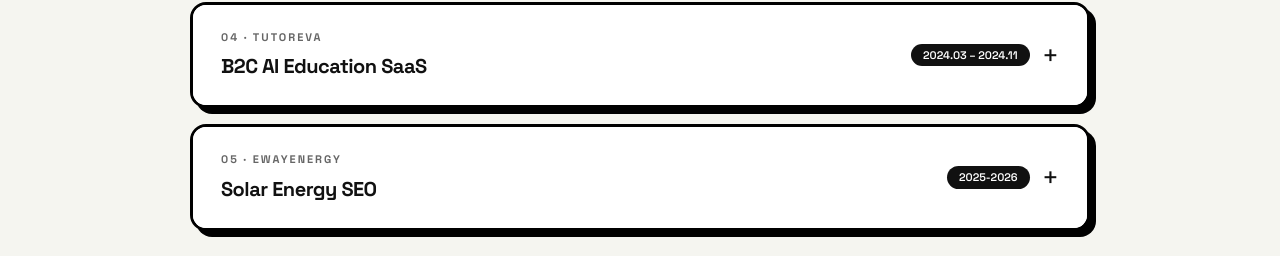
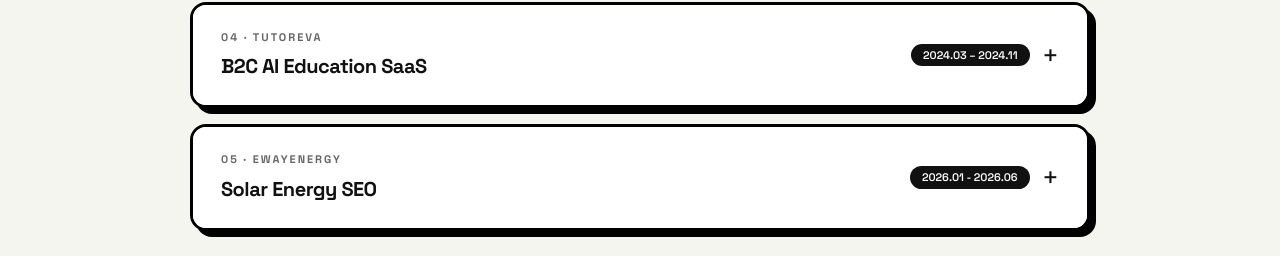
Before and after one commit to clairesun0731-art/claire-portfolio, a Next.js app: page / in a window 1280 px wide. Shown: the part 3925-4181 px from the top of the page. Built offline with nearby package versions, Linux system fonts and the light colour scheme.

Commit message:
Fix: define timelineRef type to resolve build error

```diff
--- a/app/page.tsx
+++ b/app/page.tsx
@@ -23,7 +23,7 @@ export default function Home() {
   const [copied, setCopied]           = useState(false);
   const [scrollProgress, setScrollProgress] = useState(0);
   const [heroBounce, setHeroBounce]   = useState(false);
-  const timelineRef = useRef(null);
+  const timelineRef = useRef<HTMLDivElement>(null);
 
   const keywordsEn = ['SEO Systems', 'SEM Engines', 'GEO / AI Search', 'Growth Strategy'];
   const keywordsZh = ['SEO 系统搭建', 'SEM 付费优化', 'GEO / AI 搜索', '全渠道增长'];
@@ -189,7 +189,7 @@ export default function Home() {
     },
     {
       co: '05 · EwayEnergy', url: 'ewayenergy.com',
-      period: '2025-2026', color: PURPLE,
+      period: '2026.01 - 2026.06', color: PURPLE,
       titleEn: 'Solar Energy SEO', titleZh: '太阳能产品SEO',
       probEn: 'Captured SERP features for high-intent solar product searches, boosting organic visibility for a competitive energy hardware brand.',
       probZh: '在竞争激烈的太阳能硬件品牌中斩获高意图搜索SERP特权位，大幅提升自然曝光。',
```
